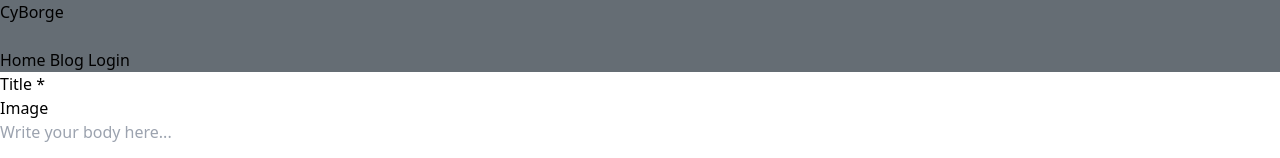
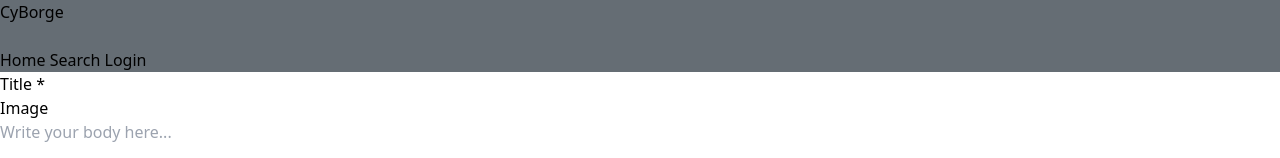
Before and after one commit to LameckMeshack/vueblog, a Vue app: page /create in a window 1280 px wide. Shown: the top 158 px of the page. Built offline with nearby package versions, Linux system fonts and the light colour scheme; what ckeditor4-vue would draw is missing.

Commit message:
Added search component

```diff
--- a/src/components/Navbar.vue
+++ b/src/components/Navbar.vue
@@ -37,10 +37,10 @@
             Home
           </router-link>
           <router-link
-            :to="{ name: 'singleblog' }"
+            :to="{ name: 'search' }"
             class="text-sm font-bold text-gray-800 hover:text-blue-400"
           >
-            Blog
+            Search
           </router-link>
 
           <router-link
--- a/src/router/index.js
+++ b/src/router/index.js
@@ -5,6 +5,8 @@ import Createpage from "../Pages/Create.vue";
 import Singleblog from "../Pages/SingleBlog.vue";
 import Login from "../Pages/Login.vue";
 import NotFound from "../Pages/404.vue";
+import SearchPage from "../components/Search.vue";
+// import store from "../store/store";
 
 Vue.use(VueRouter);
 
@@ -18,6 +20,11 @@ const routes = [
     path: "/create",
     name: "create",
     component: Createpage,
+  },
+  {
+    path: "/search",
+    name: "search",
+    component: SearchPage,
   },
   {
     path: "/login",
@@ -48,6 +55,7 @@ const routes = [
   //   // which is lazy-loaded when the route is visited.
   //   component: () =>
   //     import(/* webpackChunkName: "about" */ "../Pages/AboutView.vue"),
+
   // },
 ];
 
@@ -57,4 +65,12 @@ const router = new VueRouter({
   routes,
 });
 
+//beforeEach
+// router.beforeEach((to, from, next) => {
+//   //get login state from the store
+//   const state = store.getters["isLoggedIn"];
+//   //check if the user is logged in proceed to route create
+//   if (to.name === "create" && !state) next({ name: "login" });
+// });
+
 export default router;
```
